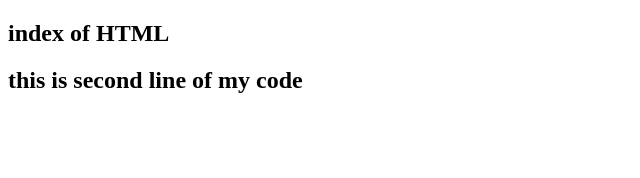
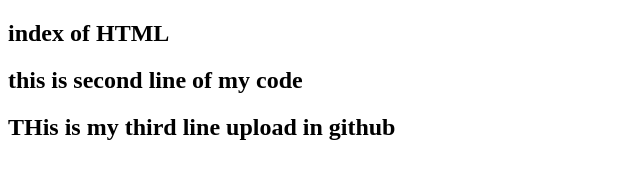
Before and after one commit to solimanumor/Introduction-of-Soliman, a plain HTML site: page index.html in a window 1280 px wide. Shown: the whole page, without its empty margins (0-640 px from the left). Drawn offline with Linux system fonts and the light colour scheme.

Commit message:
uploading third line

```diff
--- a/index.html
+++ b/index.html
@@ -8,5 +8,6 @@
 <body>
     <h2>index of HTML</h2>
     <h2>this is second line of my code</h2>
+    <h2>THis is my third line upload in github</h2>
 </body>
 </html>
```
